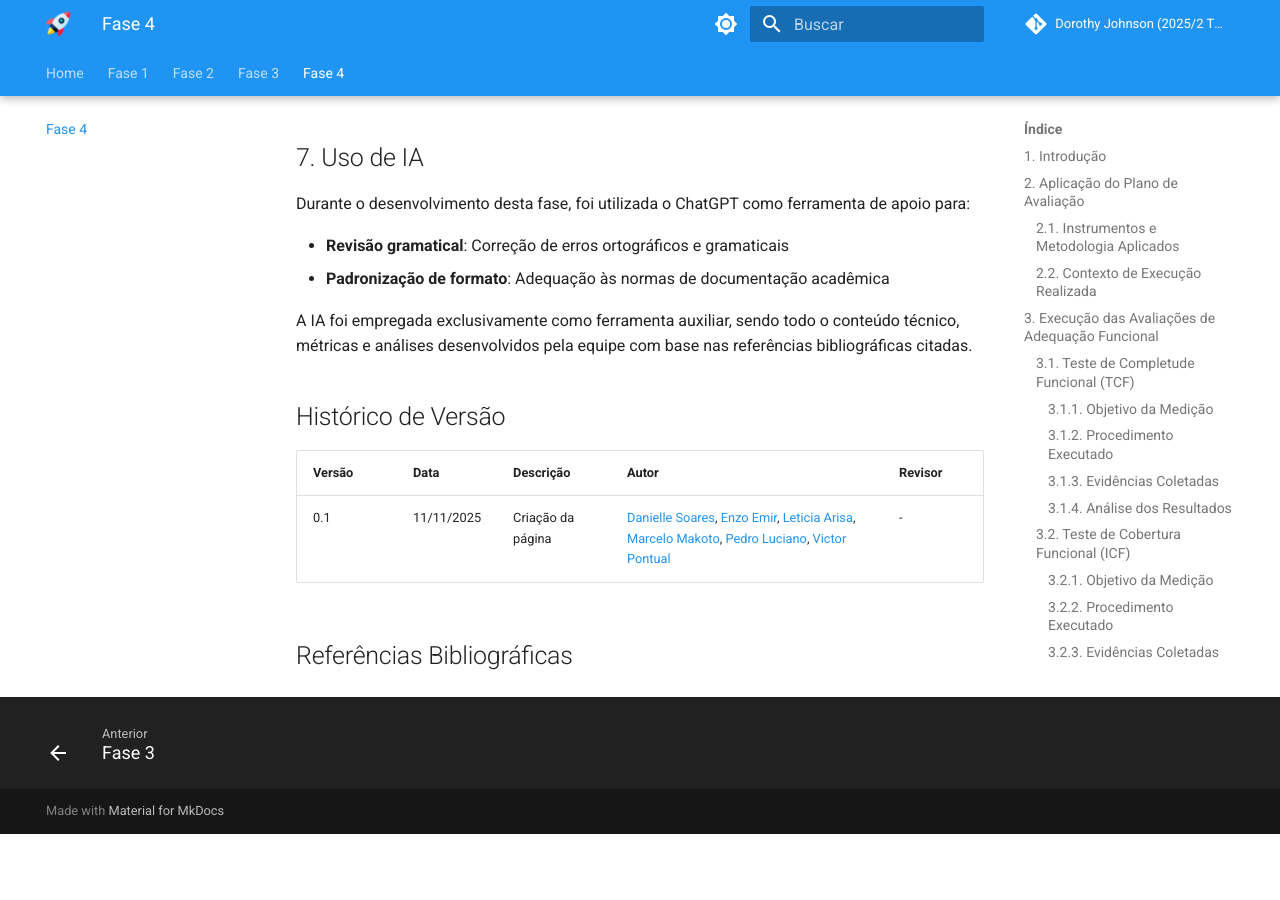
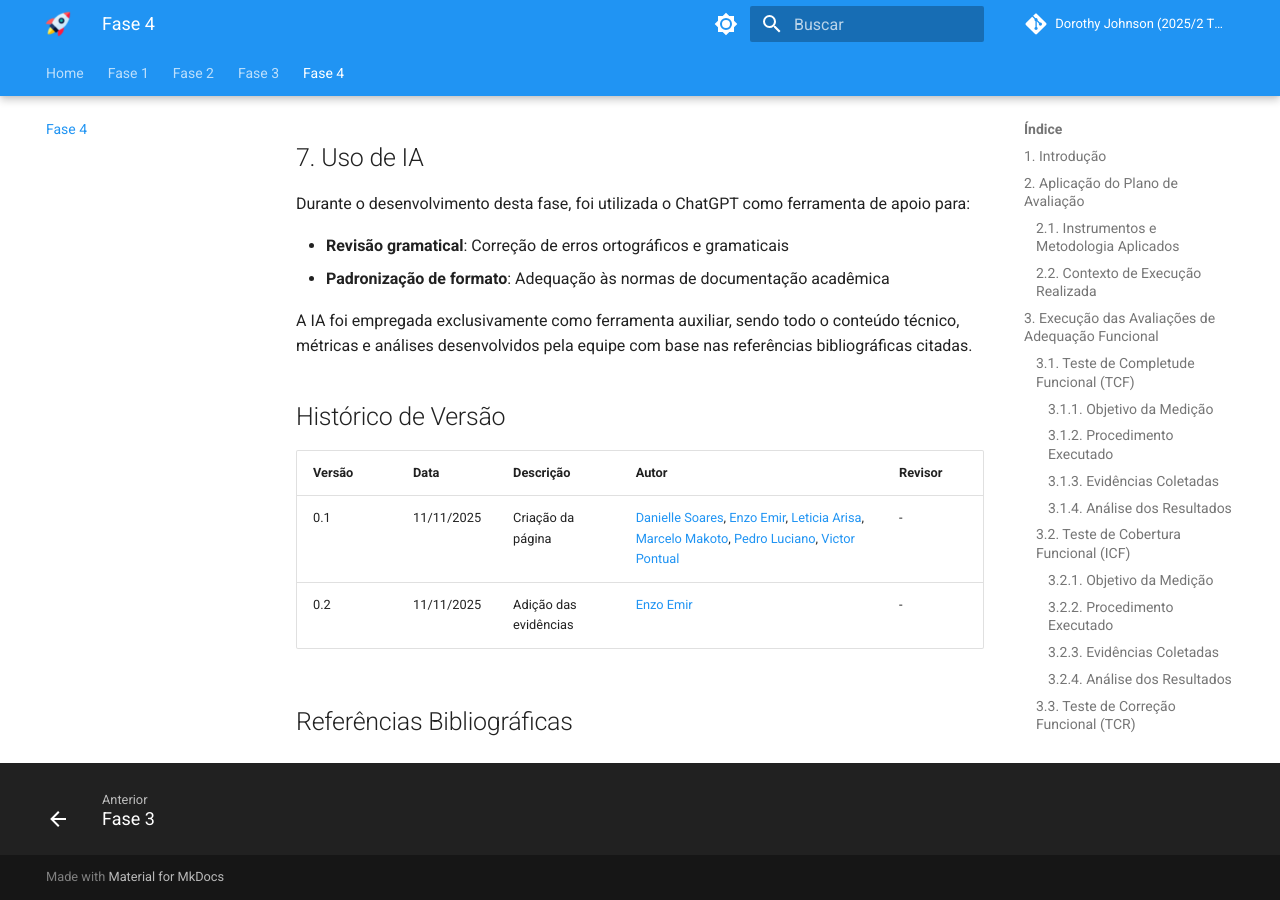
Before and after one commit to FCTE-Qualidade-de-Software-1/2025-2_T02_DOROTHY-JOHNSON, an MkDocs documentation site: the page built from docs/fase4/execucaoFase4.md, in a window 1280 px wide and 900 px high, scrolled down 9655 px. Built offline with MkDocs 1.6.1 and Material for MkDocs 9.7.7, drawn with Linux system fonts in a browser that asks for light colours; comment, search, counter and statistics services are not loaded; before the commit the page ends 10489 px from its top, so only the background shows below that.

Commit message:
Update execucaoFase4.md

```diff
--- a/docs/fase4/execucaoFase4.md
+++ b/docs/fase4/execucaoFase4.md
@@ -316,5 +316,6 @@ A IA foi empregada exclusivamente como ferramenta auxiliar, sendo todo o conteú
 | Versão | Data | Descrição | Autor | Revisor |
 | -- | -- | -- | -- | -- |
 | 0.1 | 11/11/2025 | Criação da página | [Danielle Soares](https://github.com/danielle-soaress), [Enzo Emir](https://github.com/EnzoEmir), [Leticia Arisa](https://github.com/Leticia-Arisa-K-Higa), [Marcelo Makoto](https://github.com/MM4k), [Pedro Luciano](https://github.com/PedroALuciano), [Victor Pontual](https://github.com/VictorPontual) | - |
+| 0.2 | 11/11/2025 | Adição das evidências | [Enzo Emir](https://github.com/EnzoEmir)| - |
 
 ## Referências Bibliográficas
```
